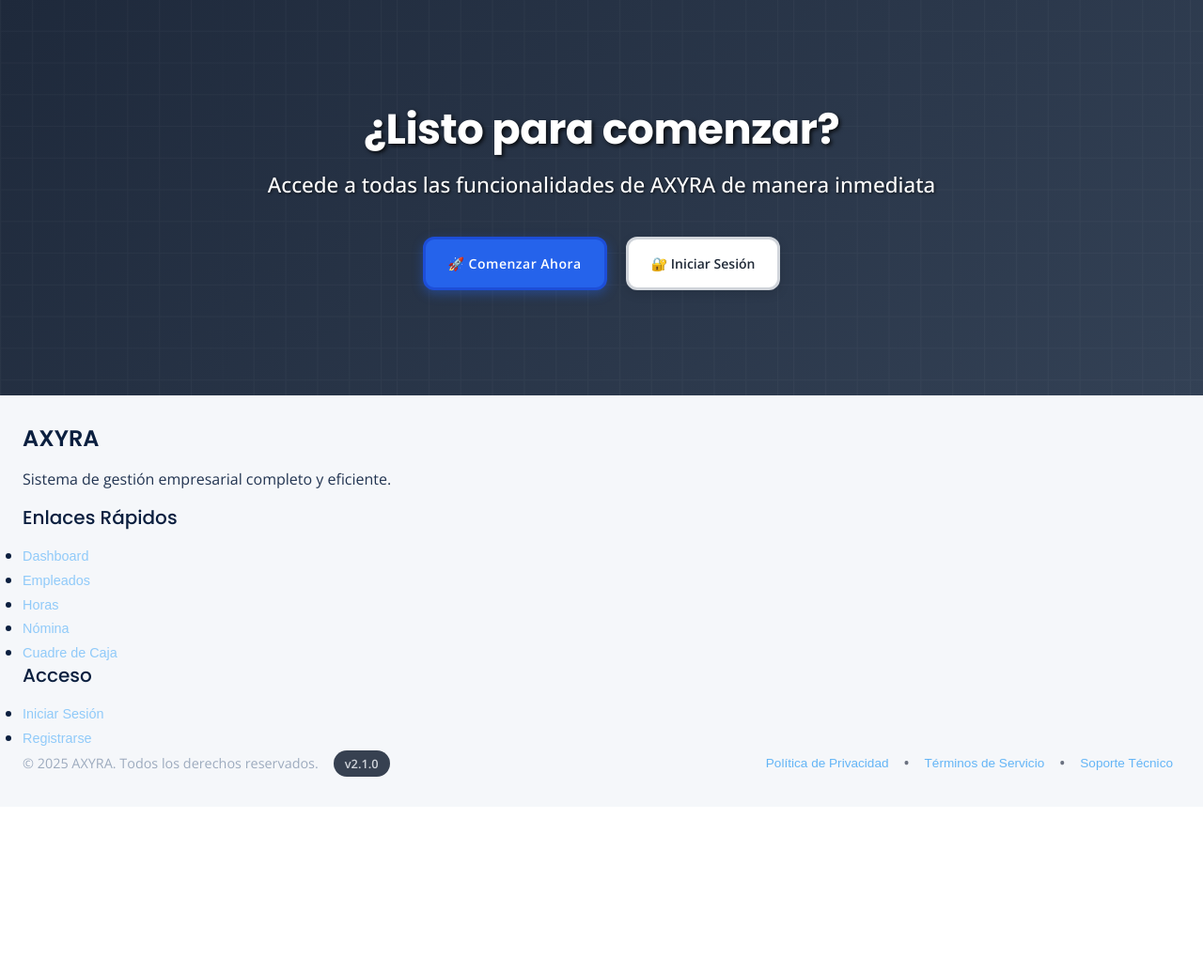
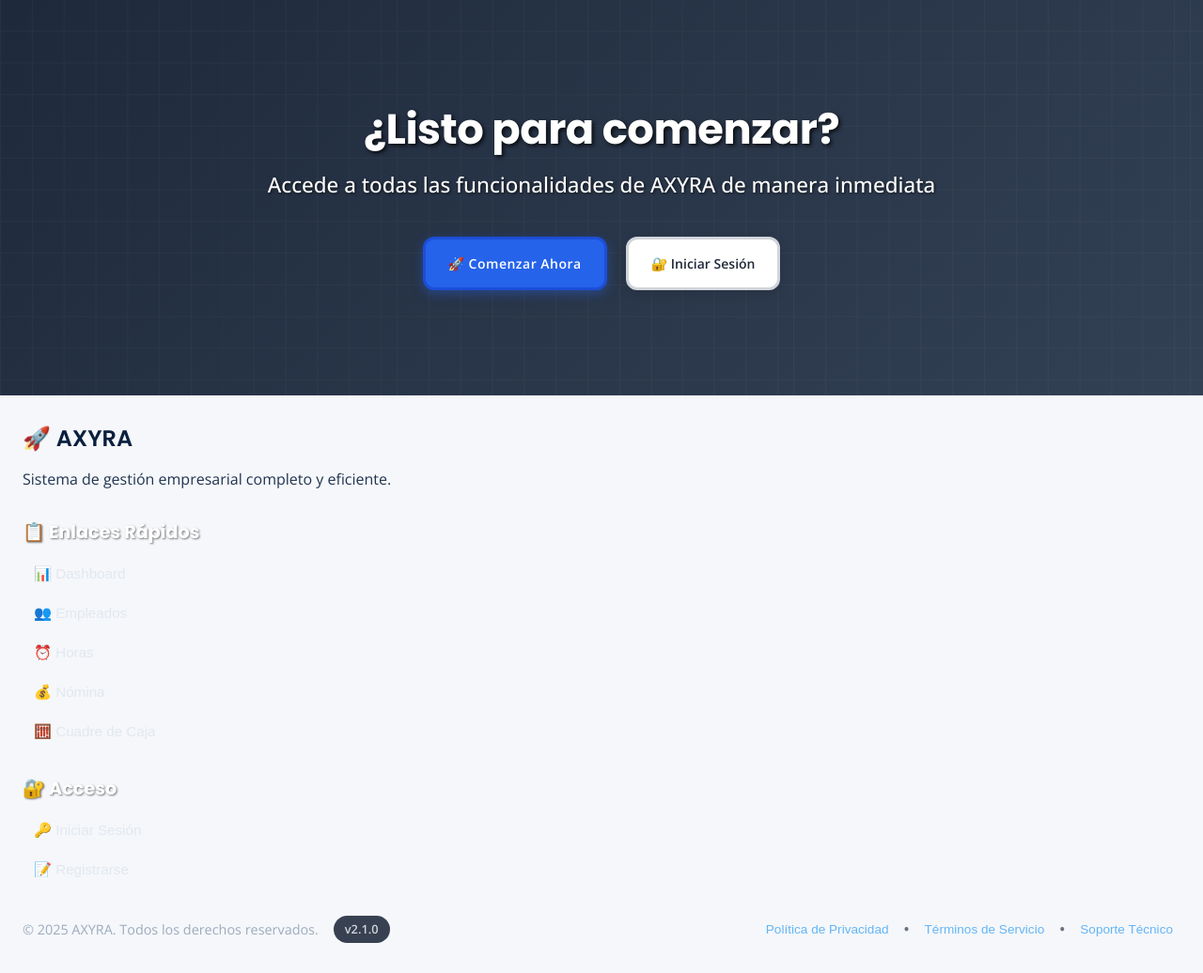
Before and after one commit to axyra-app/axyra-sistema-gestion, a FastAPI app: page / in a window 1280 px wide. Shown: the part 3320-4356 px from the top of the page at 94% size. Before the commit the page ends 4147 px from the top, so only its background shows below. Run offline with FastAPI, Linux system fonts and the light colour scheme; data that the repository does not hold is empty.

Commit message:
Sistema de autenticación unificado y diseño profesional: Auth Guard, botones rojos, texto blanco y footer mejorado

```diff
--- a/frontend/index.html
+++ b/frontend/index.html
@@ -156,26 +156,26 @@
       <div class="axyra-container">
         <div class="axyra-footer-content">
           <div class="axyra-footer-section">
-            <h3>AXYRA</h3>
+            <h3>🚀 AXYRA</h3>
             <p>Sistema de gestión empresarial completo y eficiente.</p>
           </div>
 
           <div class="axyra-footer-section">
-            <h4>Enlaces Rápidos</h4>
+            <h4>📋 Enlaces Rápidos</h4>
             <ul>
-              <li><button onclick="handleDashboardAccess()">Dashboard</button></li>
-              <li><button onclick="handleEmpleadosAccess()">Empleados</button></li>
-              <li><button onclick="handleHorasAccess()">Horas</button></li>
-              <li><button onclick="handleNominaAccess()">Nómina</button></li>
-              <li><button onclick="handleCuadreAccess()">Cuadre de Caja</button></li>
+              <li><button onclick="handleDashboardAccess()">📊 Dashboard</button></li>
+              <li><button onclick="handleEmpleadosAccess()">👥 Empleados</button></li>
+              <li><button onclick="handleHorasAccess()">⏰ Horas</button></li>
+              <li><button onclick="handleNominaAccess()">💰 Nómina</button></li>
+              <li><button onclick="handleCuadreAccess()">🧮 Cuadre de Caja</button></li>
             </ul>
           </div>
 
           <div class="axyra-footer-section">
-            <h4>Acceso</h4>
+            <h4>🔐 Acceso</h4>
             <ul>
-              <li><button onclick="handleLoginClick()">Iniciar Sesión</button></li>
-              <li><button onclick="handleRegisterClick()">Registrarse</button></li>
+              <li><button onclick="handleLoginClick()">🔑 Iniciar Sesión</button></li>
+              <li><button onclick="handleRegisterClick()">📝 Registrarse</button></li>
             </ul>
           </div>
         </div>
--- a/frontend/modulos/configuracion/configuracion.html
+++ b/frontend/modulos/configuracion/configuracion.html
@@ -8,6 +8,7 @@
     <link rel="icon" href="../../nomina.ico" type="image/x-icon" />
     <link rel="stylesheet" href="https://cdnjs.cloudflare.com/ajax/libs/font-awesome/6.0.0/css/all.min.css" />
     <script src="../../static/work-areas-config.js"></script>
+    <script src="../../static/auth-guard.js"></script>
   </head>
   <body>
     <!-- Header -->
--- a/frontend/modulos/cuadre_caja/cuadre_caja.html
+++ b/frontend/modulos/cuadre_caja/cuadre_caja.html
@@ -21,6 +21,7 @@
     <script src="../../static/firebase-config.js"></script>
     <script src="../../static/firebase-user-system.js"></script>
     <script src="../../static/firebase-data-system.js"></script>
+    <script src="../../static/auth-guard.js"></script>
   </head>
   <body>
     <!-- Header -->
--- a/frontend/modulos/dashboard/dashboard.html
+++ b/frontend/modulos/dashboard/dashboard.html
@@ -20,6 +20,7 @@
     <script src="../../static/firebase-config.js"></script>
     <script src="../../static/firebase-user-system.js"></script>
     <script src="../../static/firebase-data-system.js"></script>
+    <script src="../../static/auth-guard.js"></script>
   </head>
   <body>
     <!-- Header -->
--- a/frontend/modulos/empleados/empleados.html
+++ b/frontend/modulos/empleados/empleados.html
@@ -18,6 +18,7 @@
     <script src="../../static/firebase-config.js"></script>
     <script src="../../static/firebase-user-system.js"></script>
     <script src="../../static/firebase-data-system.js"></script>
+    <script src="../../static/auth-guard.js"></script>
   </head>
   <body>
     <!-- Header -->
--- a/frontend/modulos/horas/gestionar_horas.html
+++ b/frontend/modulos/horas/gestionar_horas.html
@@ -20,6 +20,7 @@
     <script src="../../static/firebase-config.js"></script>
     <script src="../../static/firebase-user-system.js"></script>
     <script src="../../static/firebase-data-system.js"></script>
+    <script src="../../static/auth-guard.js"></script>
   </head>
   <body>
     <!-- Header -->
--- a/frontend/modulos/nomina/gestionar_nomina.html
+++ b/frontend/modulos/nomina/gestionar_nomina.html
@@ -17,6 +17,7 @@
     <script src="../../static/firebase-config.js"></script>
     <script src="../../static/firebase-user-system.js"></script>
     <script src="../../static/firebase-data-system.js"></script>
+    <script src="../../static/auth-guard.js"></script>
   </head>
   <body>
     <!-- Header -->
--- a/frontend/static/axyra-styles.css
+++ b/frontend/static/axyra-styles.css
@@ -1896,6 +1938,52 @@ p {
   display: flex;
   align-items: center;
   gap: 8px;
+}
+
+/* ========================================
+   DISEÑO PROFESIONAL - SECCIONES DE ENLACES
+   ======================================== */
+.axyra-footer-section {
+  margin-bottom: 2rem;
+}
+
+.axyra-footer-section h4 {
+  color: #ffffff !important;
+  font-size: 1.2rem;
+  font-weight: 700;
+  margin-bottom: 1rem;
+  text-shadow: 1px 1px 2px rgba(0, 0, 0, 0.5);
+}
+
+.axyra-footer-section ul {
+  list-style: none;
+  padding: 0;
+  margin: 0;
+}
+
+.axyra-footer-section li {
+  margin-bottom: 0.5rem;
+}
+
+.axyra-footer-section button {
+  background: none;
+  border: none;
+  color: #e2e8f0;
+  text-decoration: none;
+  transition: all 0.3s ease;
+  cursor: pointer;
+  font-size: 0.95rem;
+  padding: 8px 12px;
+  border-radius: 6px;
+  font-weight: 500;
+  text-align: left;
+  width: 100%;
+}
+
+.axyra-footer-section button:hover {
+  color: #2563eb;
+  background: rgba(37, 99, 235, 0.1);
+  transform: translateX(5px);
 }
 
 .axyra-footer-link {
```
Also changed, not shown: other parts of frontend/static/axyra-styles.css (+44 -2 lines), frontend/static/auth-guard.js (added, +133 -0 lines), frontend/static/firebase-user-system.js (+40 -6 lines).
